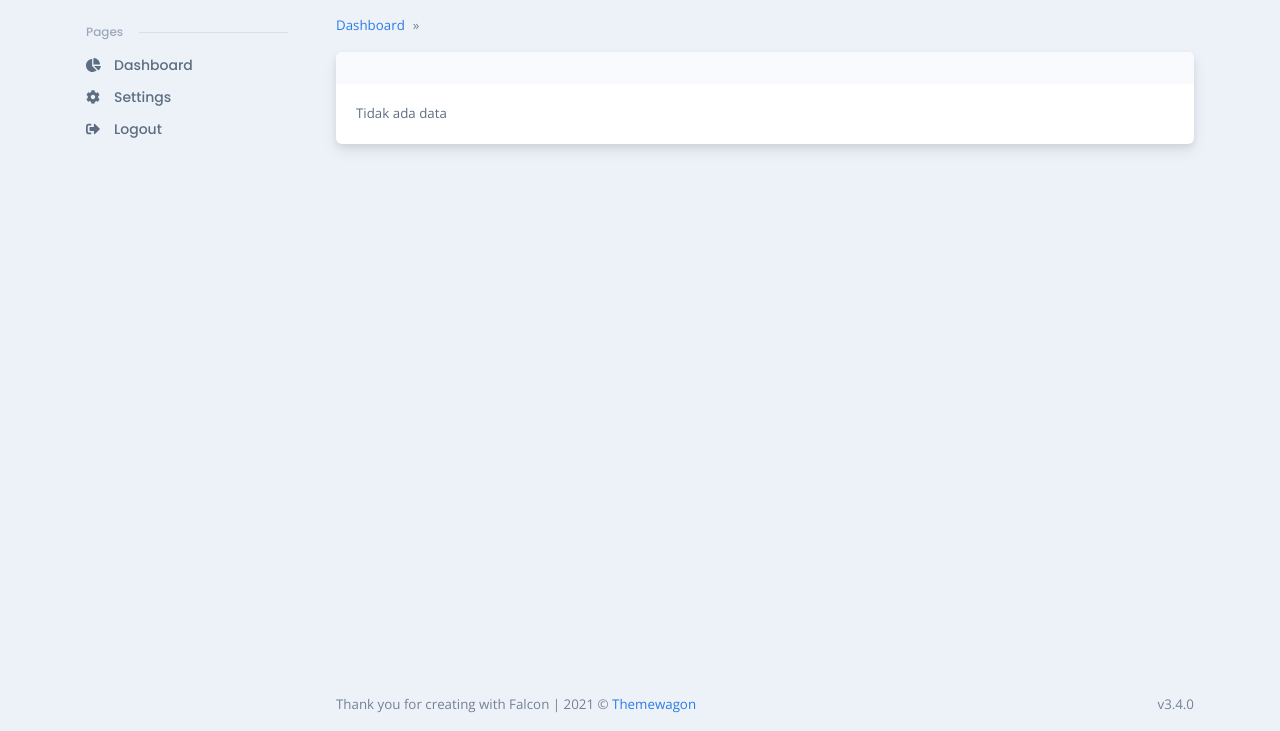
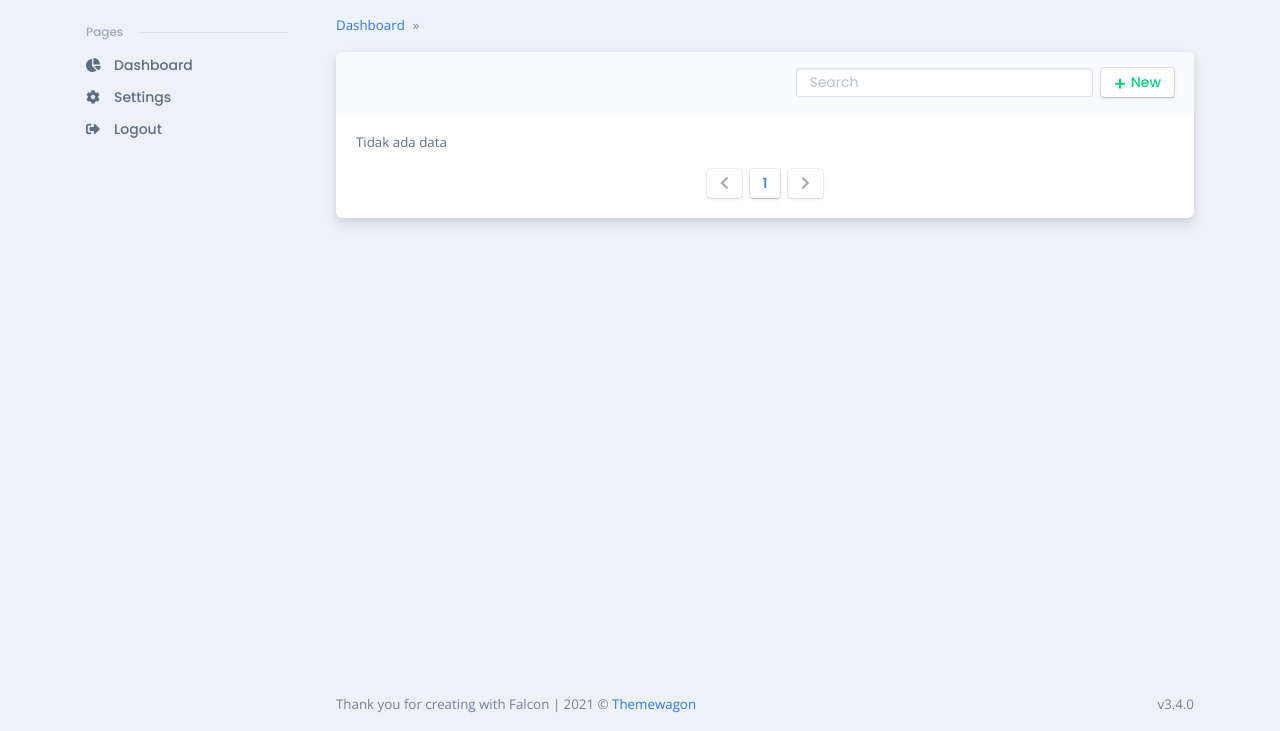
Before and after one commit to akhmadarief/bimbingan-ta, a CodeIgniter 4 app: template app/Views/bimbingan/bimbingan_list.php in a window 1280 px wide. Shown: the part 69-800 px from the top of the page. Run offline with PHP 8.4 and a stand-in for CodeIgniter, Linux system fonts and the light colour scheme; the template is opened without the code that fills it, so the values that code supplies are empty; some libraries are stand-ins or nearby versions.

Commit message:
List bimbingan search & pagination

```diff
--- a/app/Views/bimbingan/bimbingan_list.php
+++ b/app/Views/bimbingan/bimbingan_list.php
@@ -2,28 +2,20 @@
 
 <?= $this->section('content') ?>
 
-          <div class="card mb-3 mb-lg-0">
+          <div id="listBimbingan" class="card mb-3 mb-lg-0" data-list='{"valueNames":["topik","jenis","mhs","dosen"],"page":6,"pagination":true}'>
             <div class="card-header bg-light d-flex justify-content-between">
               <h5 class="mb-0"><?= $title ?></h5>
-              <!-- <form>
-                <select class="form-select form-select-sm" aria-label=".form-select-sm example">
-                  <option selected="selected">Select Category</option>
-                  <option>Health &amp; Wellness</option>
-                  <option>Business &amp; Professional</option>
-                  <option>Performing &amp; Visual Arts</option>
-                  <option>Science &amp; Technology</option>
-                  <option>Sports &amp; Fitness</option>
-                  <option>Charity &amp; Causes</option>
-                  <option>Film &amp; Media</option>
-                  <option>Fashion &amp; Beauty</option>
-                  <option>Travel &amp; Outdoor</option>
-                  <option>Entertainment</option>
-                  <option>Other</option>
-                </select>
-              </form> -->
+              <div class="row g-2">
+                <div class="col-sm-auto">
+                  <input class="form-control form-control-sm search" type="text" placeholder="Search" aria-label="Search">
+                </div>
+                <div class="col-sm-auto">
+                  <button class="btn btn-falcon-success btn-sm" type="button" data-bs-toggle="modal" data-bs-target="#addModal"><span class="fas fa-plus" data-fa-transform="shrink-3 down-2"></span><span class="ms-1">New</span></button>
+                </div>
+              </div>
             </div>
             <div class="card-body fs--1">
-              <div class="row">
+              <div class="row list">
                 <?= $bimbingan ? '' : '<p class="mb-0 fs--1">Tidak ada data</p>' ?>
                 <?php foreach ($bimbingan as $bimbingan) { ?>
                 <div class="col-md-6 h-100">
@@ -33,7 +25,7 @@
                       <div class="row">
                         <div class="col">
                           <h6 class="fs-0 mb-0">
-                            <a href="#"><?= $bimbingan->topik ?>
+                            <a href="#" class="topik"><?= $bimbingan->topik ?>
                             <?php if ($bimbingan->status == 0) { ?>
                               <span class="badge rounded-pill badge-soft-warning">Pending</span>
                             <?php } else if ($bimbingan->status == 3) { ?>
@@ -41,7 +33,7 @@
                             <?php } ?>
                             </a>
                           </h6>
-                          <p class="mb-1"><?= $bimbingan->jenis == 1 ? 'Tugas Akhir' : ($bimbingan->jenis == 2 ? 'Kerja Praktik' : ($bimbingan->jenis == 3 ? 'Perlombaan' : ($bimbingan->jenis == 4 ? 'Penelitian' : ($bimbingan->jenis == 5 ? 'Perwalian' : 'Lainnya')))) ?></a></p>
+                          <p class="mb-1 jenis"><?= $bimbingan->jenis == 1 ? 'Tugas Akhir' : ($bimbingan->jenis == 2 ? 'Kerja Praktik' : ($bimbingan->jenis == 3 ? 'Perlombaan' : ($bimbingan->jenis == 4 ? 'Penelitian' : ($bimbingan->jenis == 5 ? 'Perwalian' : 'Lainnya')))) ?></a></p>
                         </div>
                         <div class="col-auto">
                           <div class="dropdown font-sans-serif position-static">
@@ -70,8 +62,8 @@
                           </div>
                         </div>
                       </div>
-                      <p class="text-1000 mb-0">Mahasiswa: <?= $bimbingan->mhs.' - '.$bimbingan->nim ?></p>
-                      <p class="text-1000 mb-0">Dosen: <?= $bimbingan->dosen.' - '.$bimbingan->nip ?></p>
+                      <p class="text-1000 mb-0 mhs">Mahasiswa: <?= $bimbingan->mhs.' - '.$bimbingan->nim ?></p>
+                      <p class="text-1000 mb-0 dosen">Dosen: <?= $bimbingan->dosen.' - '.$bimbingan->nip ?></p>
                       <p class="text-1000 mb-0">Tanggal: <?= date('d M Y',strtotime($bimbingan->created_at)) ?></p>
                       <div class="border-dashed-bottom my-3"></div>
                     </div>
@@ -79,21 +71,27 @@
                 </div>
                 <?php } ?>
               </div>
+              <div class="d-flex justify-content-center mt-3">
+                <button class="btn btn-sm btn-falcon-default me-1" type="button" title="Previous" data-list-pagination="prev"><span class="fas fa-chevron-left"></span></button>
+                <ul class="pagination mb-0"></ul>
+                <button class="btn btn-sm btn-falcon-default ms-1" type="button" title="Next" data-list-pagination="next"><span class="fas fa-chevron-right"> </span></button>
               </div>
             </div>
+          </div>
+
           <?php if (session('role') == 'mhs') { ?>
-          <div class="modal fade" id="new" tabindex="-1" role="dialog" aria-hidden="true">
+          <div class="modal fade" id="addModal" tabindex="-1" role="dialog" aria-hidden="true">
             <div class="modal-dialog modal-dialog-centered" role="document" style="max-width: 500px">
               <div class="modal-content position-relative">
+                <form method="POST" action="<?= base_url('mhs/bimbingan/add') ?>">
                   <div class="position-absolute top-0 end-0 mt-2 me-2 z-index-1">
-                  <button class="btn-close btn btn-sm btn-circle d-flex flex-center transition-base" data-bs-dismiss="modal" aria-label="Close"></button>
+                    <button class="btn-close btn btn-sm btn-circle d-flex flex-center transition-base" type="button" data-bs-dismiss="modal" aria-label="Close"></button>
                   </div>
                   <div class="modal-body p-0">
                     <div class="rounded-top-lg py-3 ps-4 pe-6 bg-light">
-                    <h4 class="mb-1" id="modalExampleDemoLabel">Pengajuan Bimbingan</h4>
+                      <h4 class="mb-1">Pengajuan Bimbingan</h4>
                     </div>
                     <div class="p-4 pb-0">
-                    <form method="POST" action="<?= base_url('mhs/bimbingan/new') ?>">
                       <div class="mb-3">
                         <label class="col-form-label" for="dosen">Dosen:</label>
                         <select class="form-select" aria-label="dosen" name="dosen" required>
@@ -119,6 +117,8 @@
                         <label class="col-form-label" for="topik">Topik:</label>
                         <textarea class="form-control" id="topik" name="topik" required></textarea>
                       </div>
+                    </div>
+                  </div>
                   <div class="modal-footer">
                     <button class="btn btn-secondary" type="button" data-bs-dismiss="modal">Batal</button>
                     <button class="btn btn-primary" type="submit">Simpan</button>
@@ -127,8 +127,6 @@
               </div>
             </div>
           </div>
-            </div>
-          </div>
           <?php } ?>
 
 <?= $this->endSection() ?>
```
Lines whose indentation alone changed are shown as unchanged.
